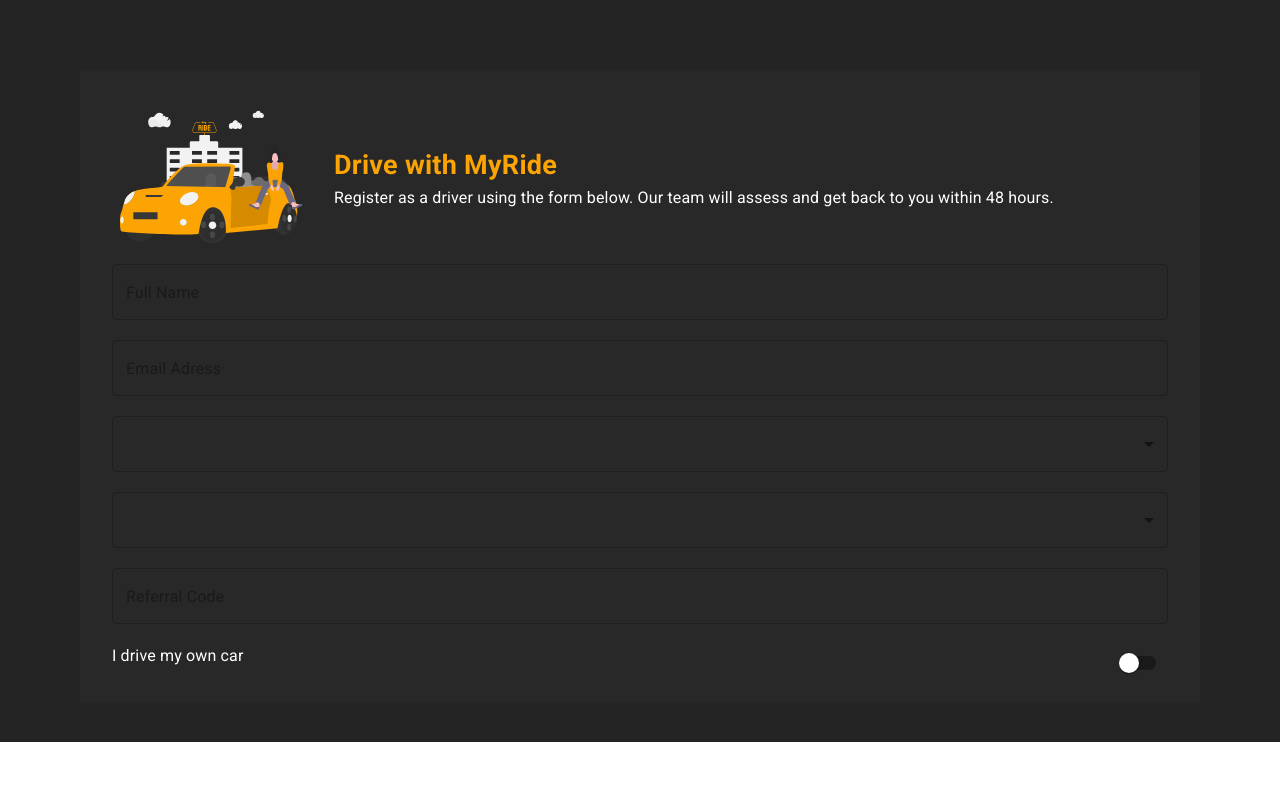
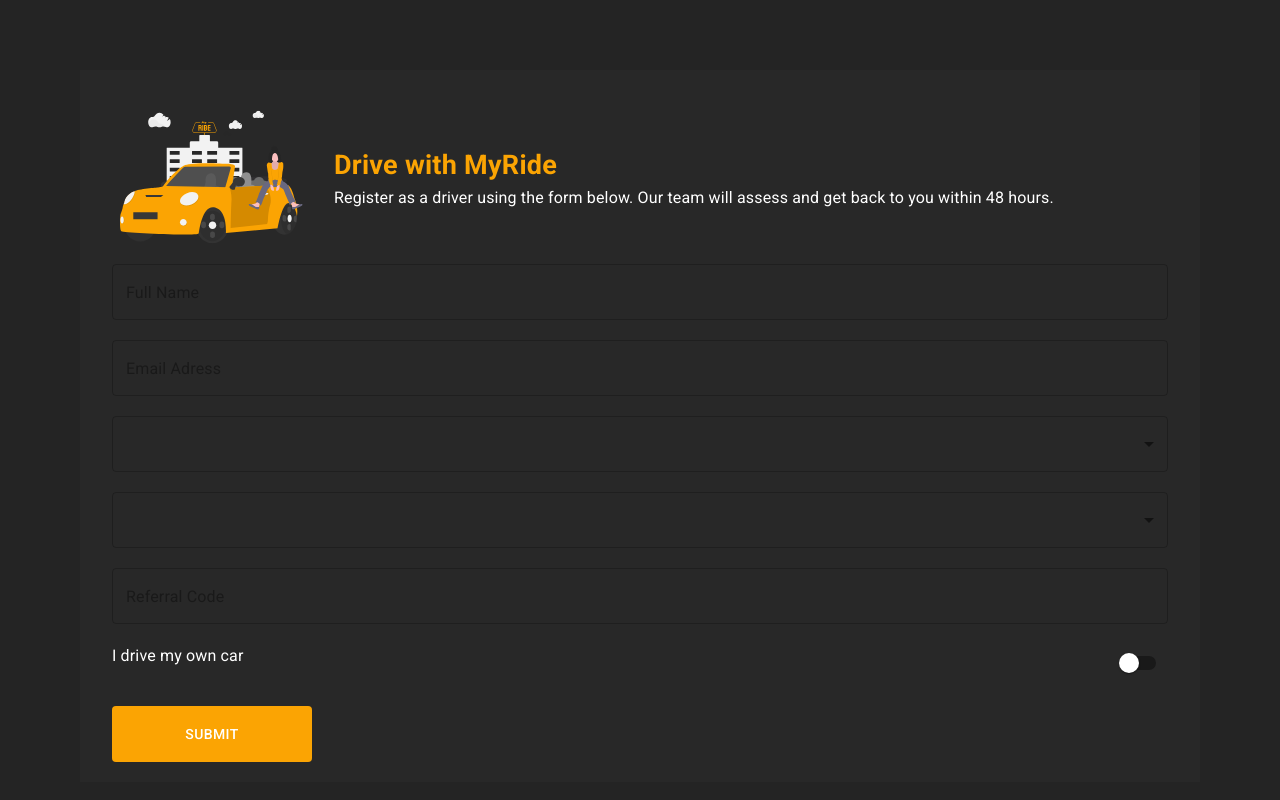
Before and after one commit to will-terra/app-drivers-subscription, a React (Vite) app: page / in a window 1280 px wide. Shown: the part 1321-2121 px from the top of the page. Before the commit the page ends 2063 px from the top, so only its background shows below. Built offline with nearby package versions, Linux system fonts and the light colour scheme; the HTML template or start-up script is replaced by a standard one.

Commit message:
feat: form button added

```diff
--- a/src/components/RideForm.tsx
+++ b/src/components/RideForm.tsx
@@ -1,6 +1,7 @@
 import { FormControl } from "@mui/base";
 import {
   Box,
+  Button,
   Container,
   FormLabel,
   Input,
@@ -105,13 +106,8 @@
               aria-label="Referral Code Input"
               placeholder="Referral Code"
             />
-            {/* <Switch
-              slots={{
-                root: Root,
-              }}
-              {...label}
-            /> */}
-            <Box className="flex justify-between flex-col ">
+
+            <Box className="flex justify-between flex-col pb-6 ">
               <Box className="w-full flex justify-between ">
                 <Typography className="text-white">
                   I drive my own car
@@ -125,6 +121,8 @@
               </Box>
               {checked ? <IconsRadio /> : null}
             </Box>
+            <Button className="bg-[#FBA403] max-w-[200px] h-[56px] text-white"> Submit</Button>
+
           </Stack>
         </FormControl>
       </Box>
```
